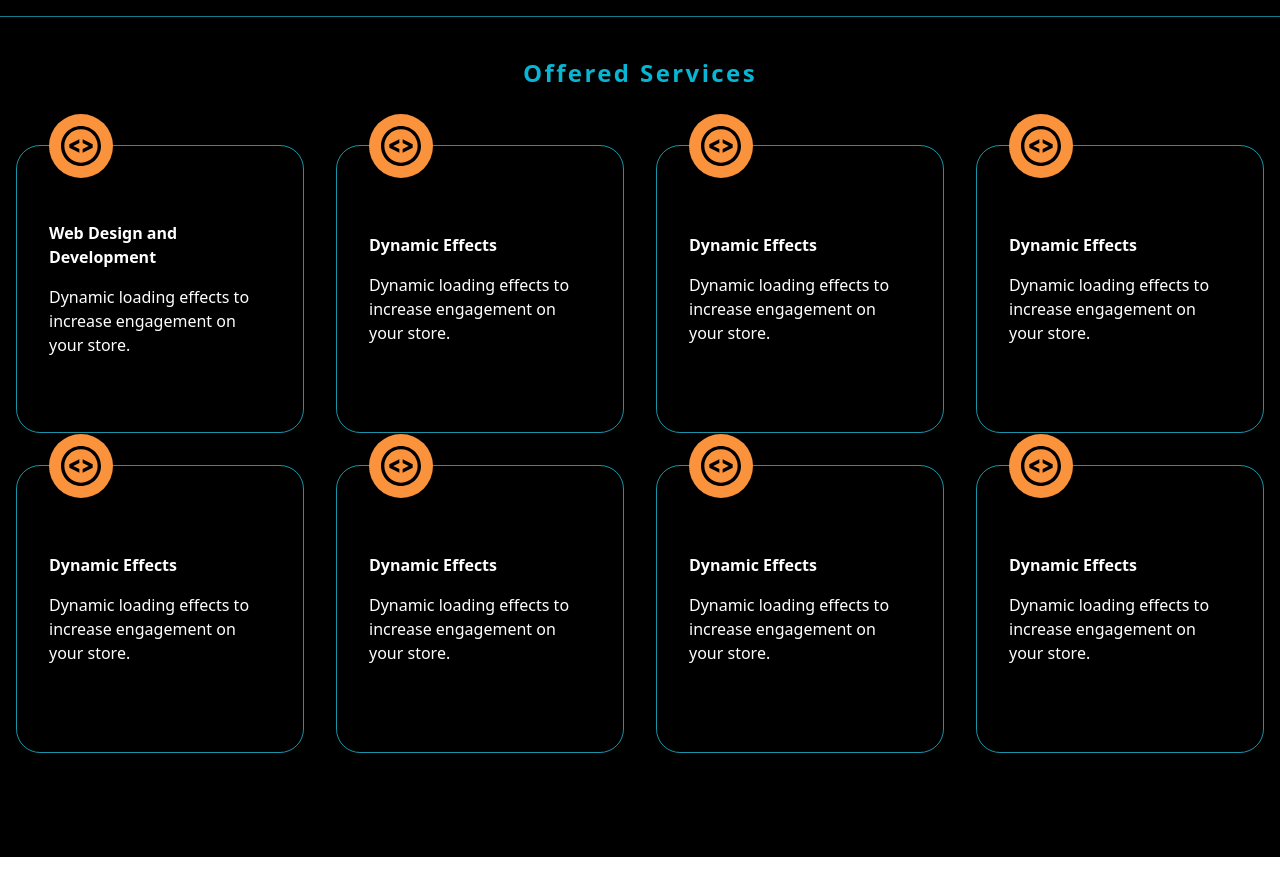
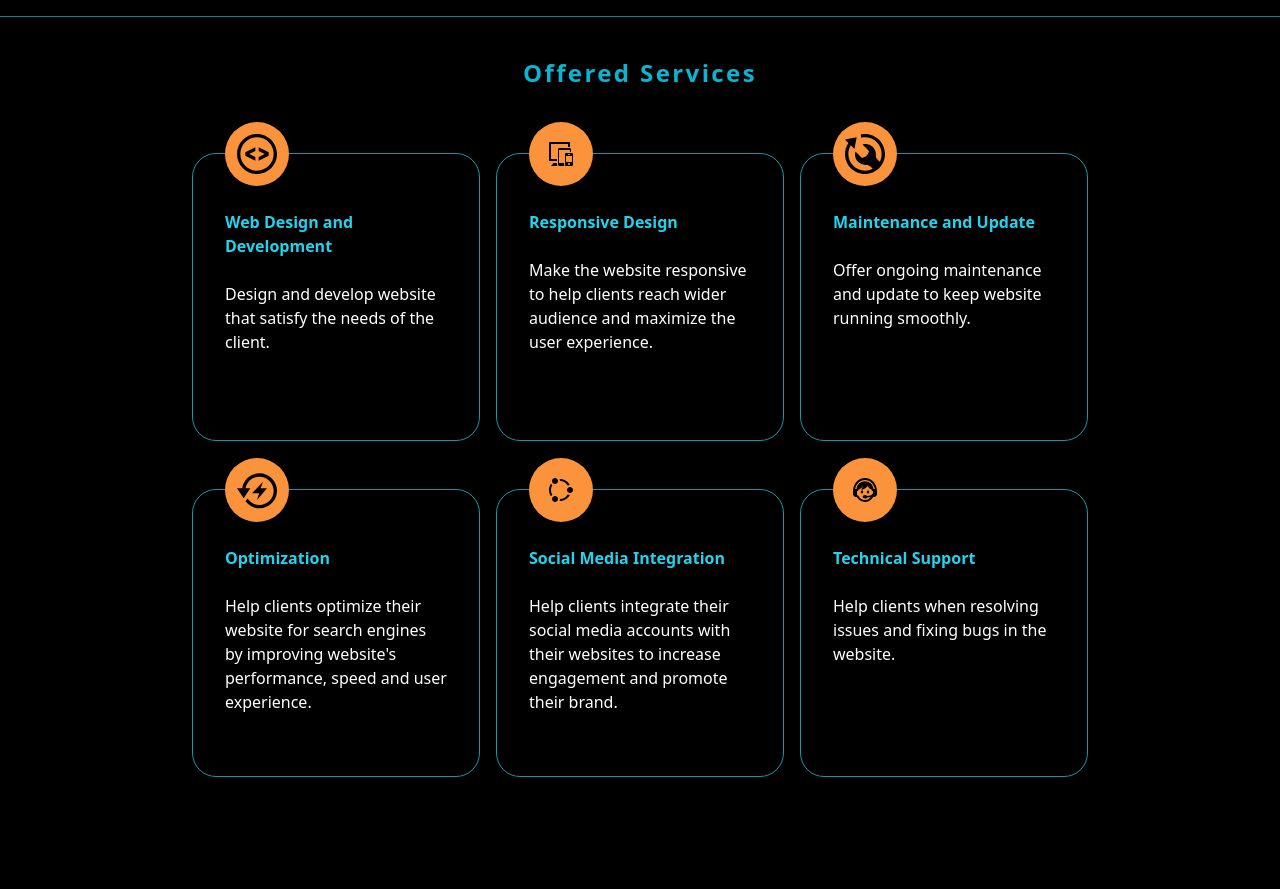
Before and after one commit to b4sh001/joshdev, a website: page index.html in a window 1280 px wide. Shown: the part 700-1589 px from the top of the page. Before the commit the page ends 1557 px from the top, so only its background shows below. Drawn offline with Linux system fonts and the light colour scheme.

Commit message:
Added Services

```diff
--- a/index.html
+++ b/index.html
@@ -11,7 +11,7 @@
     <div>
       <!-- navbar -->
       <nav class="">
-        <div class="max-w-7xl mx-auto py-4">
+        <div class="max-w-6xl mx-auto py-4">
           <div class="flex justify-between">
             <!-- logo -->
             <div class="flex">
@@ -53,8 +53,8 @@
       </nav>
 
       <main class="text-white">
-        <section>
-          <div class="max-h-full w-full mx-auto bg-[#000000]">
+        <section class="bg-[#000000]">
+          <div class="max-h-full max-w-6xl mx-auto">
             <div
               class="flex justify-between items-center text-start max-w-7xl mx-auto h-[660px]">
               <div class="max-w-md">
@@ -100,9 +100,9 @@
             </div>
 
             <div
-              class="relative flex flex-col justify-center items-center w-full max-w-7xl mx-auto md:flex-row md:flex-wrap lg:mb-12">
+              class="relative flex flex-col justify-center items-center w-full max-w-6xl mx-auto md:flex-row md:flex-wrap lg:mb-12">
               <div
-                class="relative flex items-center max-w-[18rem] h-72 bg-transparent border border-cyan-400 border-opacity-70 rounded-3xl px-8 py-4 m-4">
+                class="relative flex items-start max-w-[18rem] h-72 bg-transparent border border-cyan-400 border-opacity-70 rounded-3xl px-8 py-4 my-6 mx-2">
                 <div
                   class="absolute flex items-center justify-center -top-8 bg-orange-400 w-16 h-16 rounded-full">
                   <svg
@@ -113,158 +113,139 @@
                       d="M12 2c5.514 0 10 4.486 10 10s-4.486 10-10 10-10-4.486-10-10 4.486-10 10-10zm0-2c-6.627 0-12 5.373-12 12s5.373 12 12 12 12-5.373 12-12-5.373-12-12-12zm-1 16l-6-2.935v-2.131l6-2.934v2.199l-3.64 1.801 3.64 1.796v2.204zm2-8v2.199l3.64 1.801-3.64 1.796v2.204l6-2.935v-2.131l-6-2.934z" />
                   </svg>
                 </div>
-                <div class="">
-                  <span class="font-semibold">Web Design and Development </span>
-                  <p class="mt-4">
-                    Dynamic loading effects to increase engagement on your
-                    store.
+                <div class="py-10">
+                  <span class="font-semibold text-cyan-400"
+                    >Web Design and Development
+                  </span>
+                  <p class="mt-6">
+                    Design and develop website that satisfy the needs of the
+                    client.
                   </p>
                 </div>
               </div>
 
               <div
-                class="relative flex items-center max-w-[18rem] h-72 bg-transparent border border-cyan-400 border-opacity-70 rounded-3xl px-8 py-4 m-4">
+                class="relative flex items-start max-w-[18rem] h-72 bg-transparent border border-cyan-400 border-opacity-70 rounded-3xl px-8 py-4 my-6 mx-2">
+                <div
+                  class="absolute flex items-center justify-center -top-8 bg-orange-400 w-16 h-16 rounded-full">
+                  <svg
+                    class=""
+                    width="24"
+                    height="24"
+                    xmlns="http://www.w3.org/2000/svg"
+                    fill-rule="evenodd"
+                    clip-rule="evenodd">
+                    <path
+                      d="M22 10h-1v-2h-11v13h5v1.617c0 .524.121 1.058.502 1.383h-5.002c-.398 0-.779-.158-1.061-.439-.281-.282-.439-.663-.439-1.061v-15c0-.398.158-.779.439-1.061.282-.281.663-.439 1.061-.439h10c.398 0 .779.158 1.061.439.281.282.439.663.439 1.061v2.5zm2 2.25c0-.69-.56-1.25-1.25-1.25h-5.5c-.69 0-1.25.56-1.25 1.25v10.5c0 .69.56 1.25 1.25 1.25h5.5c.69 0 1.25-.56 1.25-1.25v-10.5zm-15.407 11.75h-6.593l2.599-3h3.401v1.804c0 .579.337 1.09.593 1.196zm11.407-1c-.553 0-1-.448-1-1s.447-1 1-1c.552 0 .999.448.999 1s-.447 1-.999 1zm3-3v-6.024h-6v6.024h6zm-2-15h-2v-3h-17v15h6v2h-8v-19h21v5zm-.5 7h-1c-.276 0-.5.224-.5.5s.224.5.5.5h1c.275 0 .5-.224.5-.5s-.225-.5-.5-.5z" />
+                  </svg>
+                </div>
+                <div class="py-10">
+                  <span class="font-semibold text-cyan-400"
+                    >Responsive Design</span
+                  >
+                  <p class="mt-6">
+                    Make the website responsive to help clients reach wider
+                    audience and maximize the user experience.
+                  </p>
+                </div>
+              </div>
+
+              <div
+                class="relative flex items-start max-w-[18rem] h-72 bg-transparent border border-cyan-400 border-opacity-70 rounded-3xl px-8 py-4 my-6 mx-2">
                 <div
                   class="absolute flex items-center justify-center -top-8 bg-orange-400 w-16 h-16 rounded-full">
                   <svg
                     class="h-10 w-10"
                     xmlns="http://www.w3.org/2000/svg"
+                    width="24"
+                    height="24"
                     viewBox="0 0 24 24">
                     <path
-                      d="M12 2c5.514 0 10 4.486 10 10s-4.486 10-10 10-10-4.486-10-10 4.486-10 10-10zm0-2c-6.627 0-12 5.373-12 12s5.373 12 12 12 12-5.373 12-12-5.373-12-12-12zm-1 16l-6-2.935v-2.131l6-2.934v2.199l-3.64 1.801 3.64 1.796v2.204zm2-8v2.199l3.64 1.801-3.64 1.796v2.204l6-2.935v-2.131l-6-2.934z" />
+                      d="M12 0c-.883 0-1.742.102-2.57.283l.349 1.974c.715-.163 1.456-.257 2.221-.257 5.514 0 10 4.486 10 10 0 1.679-.421 3.26-1.154 4.65l-1.377-1.376c-.662-.661-1.002-1.581-.93-2.514.137-1.767-.471-3.58-1.82-4.93-1.225-1.224-2.825-1.83-4.428-1.83-.604 0-1.207.086-1.791.257l3.771 3.771c.408 1.889-2.33 4.66-4.242 4.242l-3.771-3.77c-.172.584-.258 1.188-.258 1.792 0 1.602.607 3.202 1.83 4.426 1.35 1.351 3.164 1.958 4.93 1.821.934-.072 1.852.269 2.514.931l1.376 1.376c-1.391.734-2.971 1.154-4.65 1.154-5.514 0-10-4.486-10-10 0-1.914.551-3.697 1.489-5.217l2.173 2.173 1.353-7.014-7.015 1.35 2.037 2.038c-1.282 1.907-2.037 4.198-2.037 6.67 0 6.627 5.373 12 12 12s12-5.373 12-12-5.373-12-12-12z" />
                   </svg>
                 </div>
-                <div class="">
-                  <span class="font-semibold">Dynamic Effects</span>
-                  <p class="mt-4">
-                    Dynamic loading effects to increase engagement on your
-                    store.
+                <div class="py-10">
+                  <span class="font-semibold text-cyan-400"
+                    >Maintenance and Update</span
+                  >
+                  <p class="mt-6">
+                    Offer ongoing maintenance and update to keep website running
+                    smoothly.
                   </p>
                 </div>
               </div>
 
               <div
-                class="relative flex items-center max-w-[18rem] h-72 bg-transparent border border-cyan-400 border-opacity-70 rounded-3xl px-8 py-4 m-4">
+                class="relative flex items-start max-w-[18rem] h-72 bg-transparent border border-cyan-400 border-opacity-70 rounded-3xl px-8 py-4 my-6 mx-2">
                 <div
                   class="absolute flex items-center justify-center -top-8 bg-orange-400 w-16 h-16 rounded-full">
                   <svg
                     class="h-10 w-10"
                     xmlns="http://www.w3.org/2000/svg"
+                    width="24"
+                    height="24"
                     viewBox="0 0 24 24">
                     <path
-                      d="M12 2c5.514 0 10 4.486 10 10s-4.486 10-10 10-10-4.486-10-10 4.486-10 10-10zm0-2c-6.627 0-12 5.373-12 12s5.373 12 12 12 12-5.373 12-12-5.373-12-12-12zm-1 16l-6-2.935v-2.131l6-2.934v2.199l-3.64 1.801 3.64 1.796v2.204zm2-8v2.199l3.64 1.801-3.64 1.796v2.204l6-2.935v-2.131l-6-2.934z" />
+                      d="M12 18l1.291-4h-4.291l6.584-7-1.375 4h3.791l-6 7zm1.5-16c-5.288 0-9.649 3.914-10.377 9h-3.123l4 5.917 4-5.917h-2.847c.711-3.972 4.174-7 8.347-7 4.687 0 8.5 3.813 8.5 8.5s-3.813 8.5-8.5 8.5c-3.015 0-5.662-1.583-7.171-3.957l-1.2 1.775c1.916 2.536 4.948 4.182 8.371 4.182 5.797 0 10.5-4.702 10.5-10.5s-4.703-10.5-10.5-10.5z" />
                   </svg>
                 </div>
-                <div class="">
-                  <span class="font-semibold">Dynamic Effects</span>
-                  <p class="mt-4">
-                    Dynamic loading effects to increase engagement on your
-                    store.
+                <div class="py-10">
+                  <span class="font-semibold text-cyan-400">Optimization</span>
+                  <p class="mt-6">
+                    Help clients optimize their website for search engines by
+                    improving website's performance, speed and user experience.
                   </p>
                 </div>
               </div>
 
               <div
-                class="relative flex items-center max-w-[18rem] h-72 bg-transparent border border-cyan-400 border-opacity-70 rounded-3xl px-8 py-4 m-4">
+                class="relative flex items-start max-w-[18rem] h-72 bg-transparent border border-cyan-400 border-opacity-70 rounded-3xl px-8 py-4 my-6 mx-2">
                 <div
                   class="absolute flex items-center justify-center -top-8 bg-orange-400 w-16 h-16 rounded-full">
                   <svg
-                    class="h-10 w-10"
+                    class=""
                     xmlns="http://www.w3.org/2000/svg"
+                    width="24"
+                    height="24"
                     viewBox="0 0 24 24">
                     <path
-                      d="M12 2c5.514 0 10 4.486 10 10s-4.486 10-10 10-10-4.486-10-10 4.486-10 10-10zm0-2c-6.627 0-12 5.373-12 12s5.373 12 12 12 12-5.373 12-12-5.373-12-12-12zm-1 16l-6-2.935v-2.131l6-2.934v2.199l-3.64 1.801 3.64 1.796v2.204zm2-8v2.199l3.64 1.801-3.64 1.796v2.204l6-2.935v-2.131l-6-2.934z" />
+                      d="M21 9c-1.656 0-3 1.343-3 3s1.344 3 3 3 3-1.343 3-3-1.344-3-3-3zm-15 9c-1.657 0-3 1.343-3 3s1.343 3 3 3c1.656 0 3-1.343 3-3s-1.344-3-3-3zm3-15c0 1.657-1.344 3-3 3s-3-1.343-3-3 1.344-3 3-3 3 1.343 3 3zm1.588-1.979l.412-.021c4.281 0 7.981 2.45 9.8 6.021-.717.029-1.39.21-1.998.511-1.555-2.703-4.466-4.532-7.802-4.532 0-.703-.149-1.372-.412-1.979zm10.212 15.958c-1.819 3.571-5.519 6.021-9.8 6.021l-.412-.021c.263-.607.412-1.276.412-1.979 3.336 0 6.247-1.829 7.802-4.532.608.302 1.281.483 1.998.511zm-18.91 1.186c-1.193-1.759-1.89-3.88-1.89-6.165s.697-4.406 1.89-6.165c.392.566.901 1.039 1.487 1.403-.867 1.383-1.377 3.012-1.377 4.762s.51 3.379 1.377 4.762c-.586.364-1.096.837-1.487 1.403z" />
                   </svg>
                 </div>
-                <div class="">
-                  <span class="font-semibold">Dynamic Effects</span>
-                  <p class="mt-4">
-                    Dynamic loading effects to increase engagement on your
-                    store.
+                <div class="py-10">
+                  <span class="font-semibold text-cyan-400"
+                    >Social Media Integration</span
+                  >
+                  <p class="mt-6">
+                    Help clients integrate their social media accounts with
+                    their websites to increase engagement and promote their
+                    brand.
                   </p>
                 </div>
               </div>
 
               <div
-                class="relative flex items-center max-w-[18rem] h-72 bg-transparent border border-cyan-400 border-opacity-70 rounded-3xl px-8 py-4 m-4">
+                class="relative flex items-start max-w-[18rem] h-72 bg-transparent border border-cyan-400 border-opacity-70 rounded-3xl px-8 py-4 my-6 mx-2">
                 <div
                   class="absolute flex items-center justify-center -top-8 bg-orange-400 w-16 h-16 rounded-full">
                   <svg
-                    class="h-10 w-10"
+                    class=""
+                    width="24"
+                    height="24"
                     xmlns="http://www.w3.org/2000/svg"
-                    viewBox="0 0 24 24">
+                    fill-rule="evenodd"
+                    clip-rule="evenodd">
                     <path
-                      d="M12 2c5.514 0 10 4.486 10 10s-4.486 10-10 10-10-4.486-10-10 4.486-10 10-10zm0-2c-6.627 0-12 5.373-12 12s5.373 12 12 12 12-5.373 12-12-5.373-12-12-12zm-1 16l-6-2.935v-2.131l6-2.934v2.199l-3.64 1.801 3.64 1.796v2.204zm2-8v2.199l3.64 1.801-3.64 1.796v2.204l6-2.935v-2.131l-6-2.934z" />
+                      d="M3.848 19h-.848c-.796 0-1.559-.316-2.121-.879-.563-.562-.879-1.325-.879-2.121v-3c0-7.175 5.377-13 12-13s12 5.825 12 13v3c0 .796-.316 1.559-.879 2.121-.562.563-1.325.879-2.121.879h-.848c-2.69 4.633-6.904 5-8.152 5-1.248 0-5.462-.367-8.152-5zm16.152-5.876c-.601.236-1.269-.18-1.269-.797 0-.304-.022-.61-.053-.915-1.761-.254-3.618-1.926-3.699-3.723-1.315 2.005-4.525 4.17-7.044 4.17 1.086-.699 1.839-2.773 1.903-3.508-.581 1.092-2.898 3.136-4.551 3.487l-.018.489c0 .619-.669 1.032-1.269.797v3.771c.287.256.632.464 1.041.594.225.072.412.224.521.424 2.206 4.046 5.426 4.087 6.438 4.087.929 0 3.719-.035 5.877-3.169-1.071.433-2.265.604-3.759.653-.37.6-1.18 1.016-2.118 1.016-1.288 0-2.333-.784-2.333-1.75s1.045-1.75 2.333-1.75c.933 0 1.738.411 2.112 1.005 1.9-.026 4.336-.334 5.888-2.645v-2.236zm-11-.624c.686 0 1.243.672 1.243 1.5s-.557 1.5-1.243 1.5-1.243-.672-1.243-1.5.557-1.5 1.243-1.5zm6 0c.686 0 1.243.672 1.243 1.5s-.557 1.5-1.243 1.5-1.243-.672-1.243-1.5.557-1.5 1.243-1.5zm5.478-1.5h1.357c-.856-5.118-4.937-9-9.835-9-4.898 0-8.979 3.882-9.835 9h1.357c.52-4.023 3.411-7.722 8.478-7.722s7.958 3.699 8.478 7.722z" />
                   </svg>
                 </div>
-                <div class="">
-                  <span class="font-semibold">Dynamic Effects</span>
-                  <p class="mt-4">
-                    Dynamic loading effects to increase engagement on your
-                    store.
-                  </p>
-                </div>
-              </div>
-
-              <div
-                class="relative flex items-center max-w-[18rem] h-72 bg-transparent border border-cyan-400 border-opacity-70 rounded-3xl px-8 py-4 m-4">
-                <div
-                  class="absolute flex items-center justify-center -top-8 bg-orange-400 w-16 h-16 rounded-full">
-                  <svg
-                    class="h-10 w-10"
-                    xmlns="http://www.w3.org/2000/svg"
-                    viewBox="0 0 24 24">
-                    <path
-                      d="M12 2c5.514 0 10 4.486 10 10s-4.486 10-10 10-10-4.486-10-10 4.486-10 10-10zm0-2c-6.627 0-12 5.373-12 12s5.373 12 12 12 12-5.373 12-12-5.373-12-12-12zm-1 16l-6-2.935v-2.131l6-2.934v2.199l-3.64 1.801 3.64 1.796v2.204zm2-8v2.199l3.64 1.801-3.64 1.796v2.204l6-2.935v-2.131l-6-2.934z" />
-                  </svg>
-                </div>
-                <div class="">
-                  <span class="font-semibold">Dynamic Effects</span>
-                  <p class="mt-4">
-                    Dynamic loading effects to increase engagement on your
-                    store.
-                  </p>
-                </div>
-              </div>
-
-              <div
-                class="relative flex items-center max-w-[18rem] h-72 bg-transparent border border-cyan-400 border-opacity-70 rounded-3xl px-8 py-4 m-4">
-                <div
-                  class="absolute flex items-center justify-center -top-8 bg-orange-400 w-16 h-16 rounded-full">
-                  <svg
-                    class="h-10 w-10"
-                    xmlns="http://www.w3.org/2000/svg"
-                    viewBox="0 0 24 24">
-                    <path
-                      d="M12 2c5.514 0 10 4.486 10 10s-4.486 10-10 10-10-4.486-10-10 4.486-10 10-10zm0-2c-6.627 0-12 5.373-12 12s5.373 12 12 12 12-5.373 12-12-5.373-12-12-12zm-1 16l-6-2.935v-2.131l6-2.934v2.199l-3.64 1.801 3.64 1.796v2.204zm2-8v2.199l3.64 1.801-3.64 1.796v2.204l6-2.935v-2.131l-6-2.934z" />
-                  </svg>
-                </div>
-                <div class="">
-                  <span class="font-semibold">Dynamic Effects</span>
-                  <p class="mt-4">
-                    Dynamic loading effects to increase engagement on your
-                    store.
-                  </p>
-                </div>
-              </div>
-
-              <div
-                class="relative flex items-center max-w-[18rem] h-72 bg-transparent border border-cyan-400 border-opacity-70 rounded-3xl px-8 py-4 m-4">
-                <div
-                  class="absolute flex items-center justify-center -top-8 bg-orange-400 w-16 h-16 rounded-full">
-                  <svg
-                    class="h-10 w-10"
-                    xmlns="http://www.w3.org/2000/svg"
-                    viewBox="0 0 24 24">
-                    <path
-                      d="M12 2c5.514 0 10 4.486 10 10s-4.486 10-10 10-10-4.486-10-10 4.486-10 10-10zm0-2c-6.627 0-12 5.373-12 12s5.373 12 12 12 12-5.373 12-12-5.373-12-12-12zm-1 16l-6-2.935v-2.131l6-2.934v2.199l-3.64 1.801 3.64 1.796v2.204zm2-8v2.199l3.64 1.801-3.64 1.796v2.204l6-2.935v-2.131l-6-2.934z" />
-                  </svg>
-                </div>
-                <div class="">
-                  <span class="font-semibold">Dynamic Effects</span>
-                  <p class="mt-4">
-                    Dynamic loading effects to increase engagement on your
-                    store.
+                <div class="py-10">
+                  <span class="font-semibold text-cyan-400"
+                    >Technical Support</span
+                  >
+                  <p class="mt-6">
+                    Help clients when resolving issues and fixing bugs in the
+                    website.
                   </p>
                 </div>
               </div>
```
Also changed, not shown: dist/output.css.
